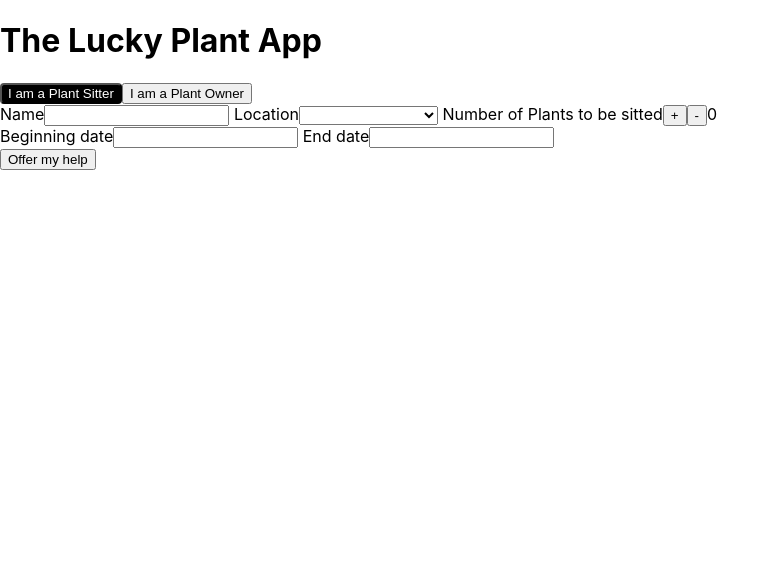
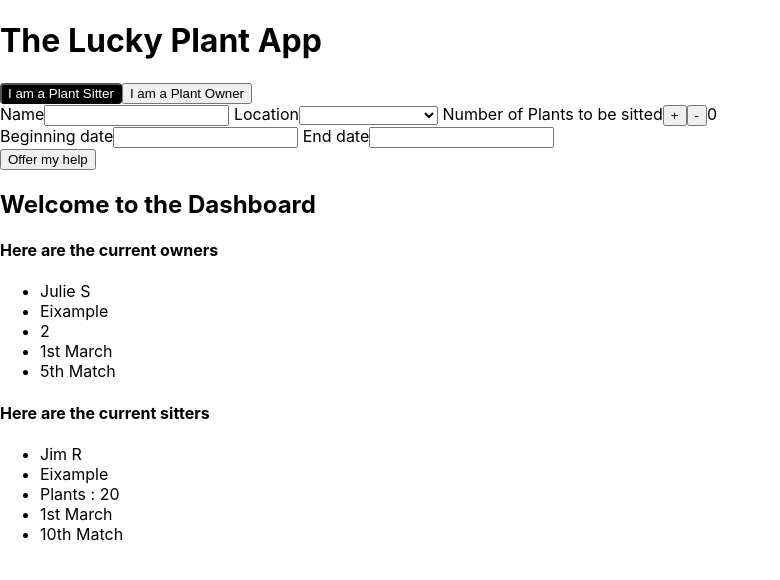
Before and after one commit to juliestamenic/julie-mvp, a React (Create React App) app: page / in a window 1280 px wide. Shown: the top 580 px of the page, without its empty margins (0-780 px from the left). Built offline with nearby package versions, Linux system fonts and the light colour scheme.

Commit message:
Dashboard catching the Sitters and Owners and displaying their info in Lists

```diff
--- a/src/App.js
+++ b/src/App.js
@@ -2,6 +2,7 @@ import React, { useState } from "react";
 import './App.css';
 import PlantSitterForm from "./components/PlantSitterForm";
 import PlantOwnerForm from "./components/PlantOwnerForm"
+import DashboardUsers from "./components/DashboardUsers"
 
 let InitialOwners = [
   { nameOwner: 'Julie S', locationOwner: "Eixample", plantsOwner: "2" , startDateOwner: "1st March" , endDateOwner : "5th Match" }
@@ -24,18 +25,15 @@ function App() {
 
   // to get the data from PO form
   function handleOwnerData(ownerData) {
-    let newOwner = {ownerData}
-    let newOwners = [...owners, newOwner];
-    console.log(newOwners)
-    setOwners(owners => newOwners)
+    let newOwners = [...owners, ownerData];
+    setOwners(newOwners)
     //console.log(`Owner Data: ${ownerData.locationOwner} ${ownerData.nameOwner} ${ownerData.plantsOwner} ${ownerData.startDateOwner} ${ownerData.endDateOwner}`)
     }
 
   // to get data from PS form
   function handleSitterData (sitterData) {
-    let newSitter = {sitterData}
-    let newSitters = [...sitters, newSitter];
-    console.log(newSitters)
+    let newSitters = [...sitters, sitterData];
+    setSitters(newSitters)
     // console.log(`Sitter Data: ${sitterData.locationSitter} ${sitterData.nameSitter} ${sitterData.plantsSitter} ${sitterData.startDateSitter} ${sitterData.endDateSitter}`)
   }
 
@@ -57,6 +55,7 @@ function App() {
           {!plantSitterView && <PlantOwnerForm
           parentCallBack={handleOwnerData} />
           }
+          <DashboardUsers owners={owners} sitters={sitters} />
 
     </div>
   );
--- a/src/components/DashboardUsers.js
+++ b/src/components/DashboardUsers.js
@@ -1,12 +1,39 @@
 import React  from "react";
 
-const DashboardUsers = () => {
-
-
-  return (
-
-  )
-
+function DashboardUsers(props){
+    return (
+        <div className ="Dashboard">
+            <h2> Welcome to the Dashboard</h2>
+            <h4> Here are the current owners </h4>
+            <ul>
+                {
+                    props.owners.map((owners,i) => (
+                        <div key={i}>
+                            <li> {owners.nameOwner}</li>
+                            <li>{owners.locationOwner} </li>
+                            <li>{owners.plantsOwner} </li>
+                            <li> {owners.startDateOwner} </li>
+                            <li>{owners.endDateOwner} </li>
+                        </div>
+                    ))
+                }
+            </ul>
+            <h4> Here are the current sitters </h4>
+            <ul>
+                {
+                    props.sitters.map((sitters, j) => (
+                        <div key={j}>
+                            <li>  {sitters.nameSitter}</li>
+                            <li>{sitters.locationSitter} </li>
+                            <li>Plants : {sitters.plantsSitter} </li>
+                            <li> {sitters.startDateSitter} </li>
+                            <li>{sitters.endDateSitter} </li>
+                        </div>
+                    ))
+                }
+            </ul>
+        </div>
+    )
 }
 
 export default DashboardUsers;
```
